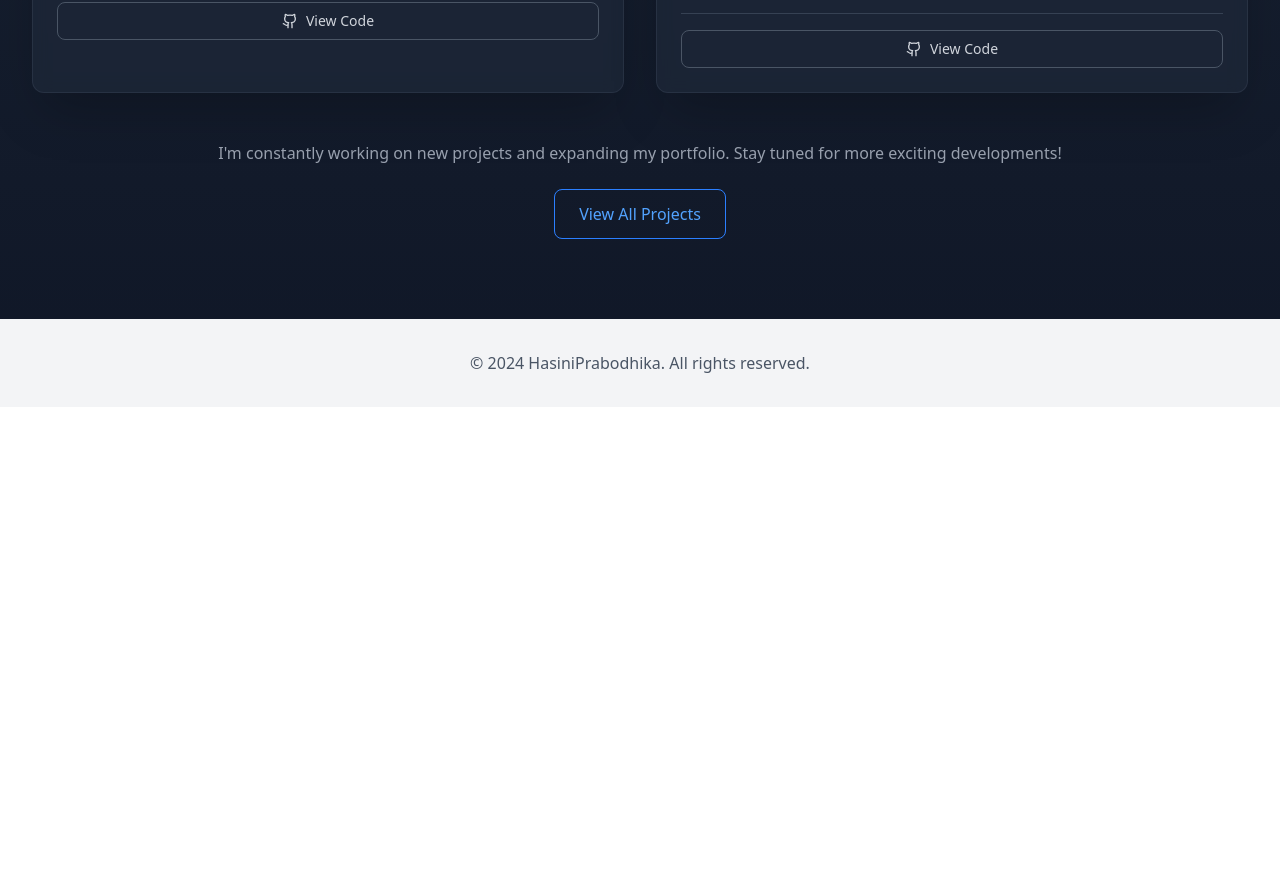
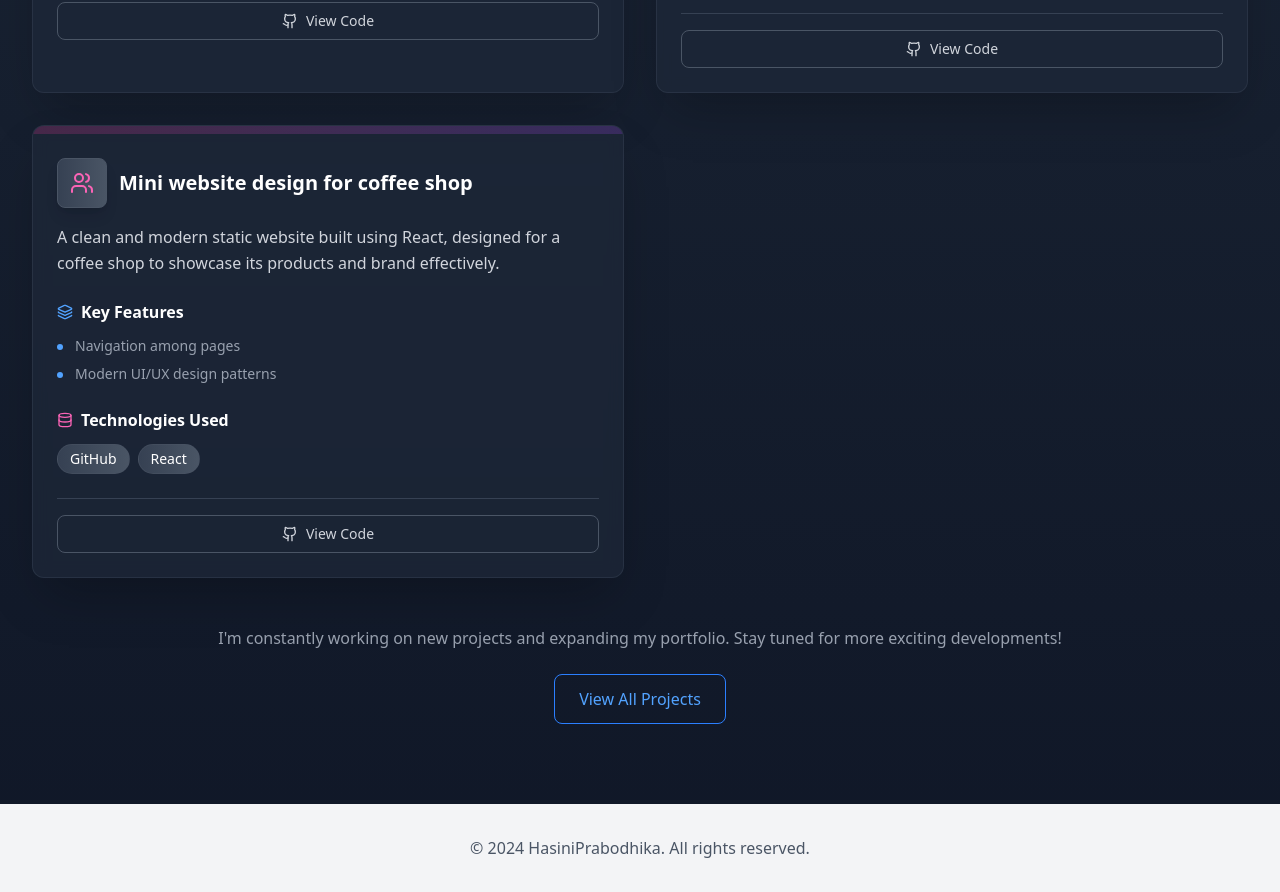
Before and after one commit to ICT-Courses/ict2233-ca-02-HasiniPrabodika, a React (Vite) app in the folder my-portfolio/: page /projects in a window 1280 px wide. Shown: the part 860-1752 px from the top of the page. Before the commit the page ends 1267 px from the top, so only its background shows below. Built offline with nearby package versions, Linux system fonts and the light colour scheme.

Commit message:
Add a projects for the project section

```diff
--- a/my-portfolio/src/components/DarkModeToggle.jsx
+++ b/my-portfolio/src/components/DarkModeToggle.jsx
@@ -1,46 +1,16 @@
-import { useState, useEffect } from 'react';
-
-export function useDarkMode(){
-    const [darkMode, setDarkMode] = useState(false);
-
-    useEffect(()=>{
-        const savedDarkMode = localStorage.getItem('darkMode');
-        if (savedDarkMode) {
-            setDarkMode(JSON.parse(savedDarkMode));
-        } else{
-            const systemPrefersDark = window.matchMedia('(prefers-color-scheme: dark)').matches;
-            setDarkMode(systemPrefersDark);
-        }
-    }, []);
-
-    useEffect(() =>{
-        if (darkMode){
-            document.documentElement.classList.add('dark');
-        } else{
-            document.documentElement.classList.remove('dark');
-        }
-        localStorage.setItem('darkMode', JSON.stringify(darkMode));
-    }, [darkMode]);
-
-    const toggleDarkMode = () =>{
-        setDarkMode(!darkMode);
-    };
-
-    return{ darkMode, toggleDarkMode };
-}
-
 import { useDarkMode } from '../hooks/useDarkMode';
 
-function DarkModeToggle(){
-    const { darkMode } = useDarkMode();
+function DarkModeToggle() {
+  const { darkMode, toggleDarkMode } = useDarkMode();
 
-    return(
+  return (
     <button
       onClick={toggleDarkMode}
       className="relative inline-flex items-center justify-center p-2 rounded-lg bg-gray-200 dark:bg-gray-700 hover:bg-gray-300 dark:hover:bg-gray-600 transition-colors duration-200"
       aria-label="Toggle dark mode"
     >
       <div className="relative w-6 h-6">
+        {/* Sun */}
         <svg
           className={`absolute inset-0 w-6 h-6 text-yellow-500 transition-opacity duration-200 ${
             darkMode ? 'opacity-0' : 'opacity-100'
@@ -51,10 +21,11 @@ function DarkModeToggle(){
           <path
             fillRule="evenodd"
             d="M10 2a1 1 0 011 1v1a1 1 0 11-2 0V3a1 1 0 011-1zm4 8a4 4 0 11-8 0 4 4 0 018 0zm-.464 4.95l.707.707a1 1 0 001.414-1.414l-.707-.707a1 1 0 00-1.414 1.414zm2.12-10.607a1 1 0 010 1.414l-.706.707a1 1 0 11-1.414-1.414l.707-.707a1 1 0 011.414 0zM17 11a1 1 0 100-2h-1a1 1 0 100 2h1zm-7 4a1 1 0 011 1v1a1 1 0 11-2 0v-1a1 1 0 011-1zM5.05 6.464A1 1 0 106.465 5.05l-.708-.707a1 1 0 00-1.414 1.414l.707.707zm1.414 8.486l-.707.707a1 1 0 01-1.414-1.414l.707-.707a1 1 0 011.414 1.414zM4 11a1 1 0 100-2H3a1 1 0 000 2h1z"
-                  cliRule="evenodd"
+            clipRule="evenodd"
           />
         </svg>
 
+        {/* Moon */}
         <svg
           className={`absolute inset-0 w-6 h-6 text-blue-400 transition-opacity duration-200 ${
             darkMode ? 'opacity-100' : 'opacity-0'
@@ -62,10 +33,13 @@ function DarkModeToggle(){
           fill="currentColor"
           viewBox="0 0 20 20"
         >
-                <path d="M17.293 13.293A8 8 0 016.707 2.707a8.001 8.001 0 1010.586 10.586z" />
+          <path d="M17.293 13.293A8 8 0
+            016.707 2.707a8.001 8.001
+            0 1010.586 10.586z" />
         </svg>
       </div>
     </button>
   );
-};
+}
+
 export default DarkModeToggle;
--- a/my-portfolio/src/pages/Contact.jsx
+++ b/my-portfolio/src/pages/Contact.jsx
@@ -1,7 +1,9 @@
 import { useState } from 'react';
 import { Mail, Phone, Linkedin, Github, Send, MapPin } from 'lucide-react';
 
+
 const Contact = () => {
+
   const [formData, setFormData] = useState({
     name: '',
     email: '',
--- a/my-portfolio/src/pages/Projects.jsx
+++ b/my-portfolio/src/pages/Projects.jsx
@@ -1,5 +1,5 @@
 import { ExternalLink, Github, Database, Users, Monitor, Layers } from 'lucide-react';
-
+//import icons from lucide-react-library
 const Projects = () => {
   const projects = [
     {
@@ -12,8 +12,8 @@ const Projects = () => {
         'Data security and backup'
       ],
       technologies: ['C#', 'MySQL', 'Windows Forms', '.NET Framework','Figma'],
-      icon: Monitor,
-      color: 'text-blue-400',
+      icon: Monitor,//use icon for project card
+      color: 'text-blue-400', // icon color
       bgGradient: 'from-blue-500/20 to-purple-500/20'
 
     },
@@ -32,8 +32,20 @@ const Projects = () => {
       color: 'text-pink-400',
       bgGradient: 'from-pink-500/20 to-purple-500/20'
 
+    },
+    {
+      title: 'Mini website design for coffee shop',
+      description: 'A clean and modern static website built using React, designed for a coffee shop to showcase its products and brand effectively.',
+      features: [
+        'Navigation among pages',
+        'Modern UI/UX design patterns'
+      ],
+      technologies: ['GitHub',  'React'],
+      icon: Users,
+      color: 'text-pink-400',
+      bgGradient: 'from-pink-500/20 to-purple-500/20'
+
     }
-
 
   ];
 
```
Lines whose indentation alone changed are shown as unchanged.
